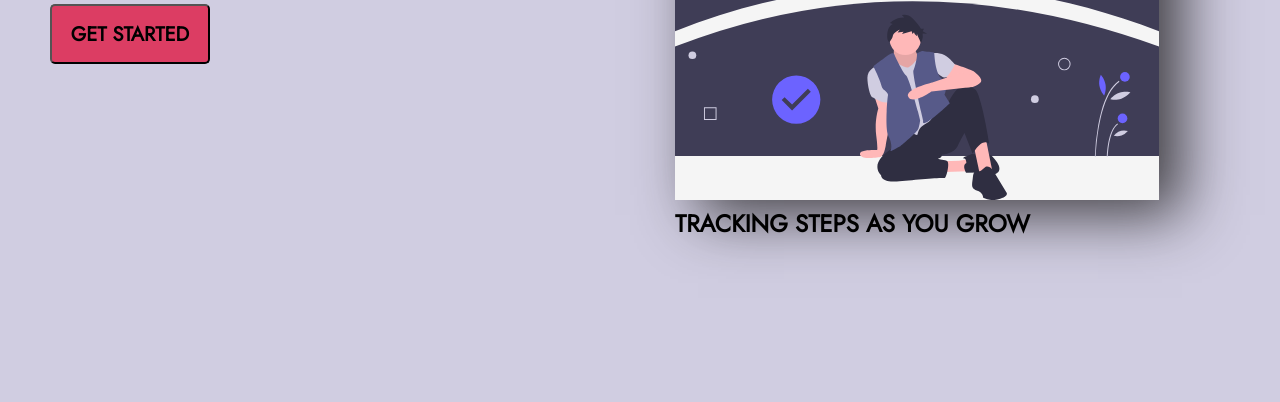
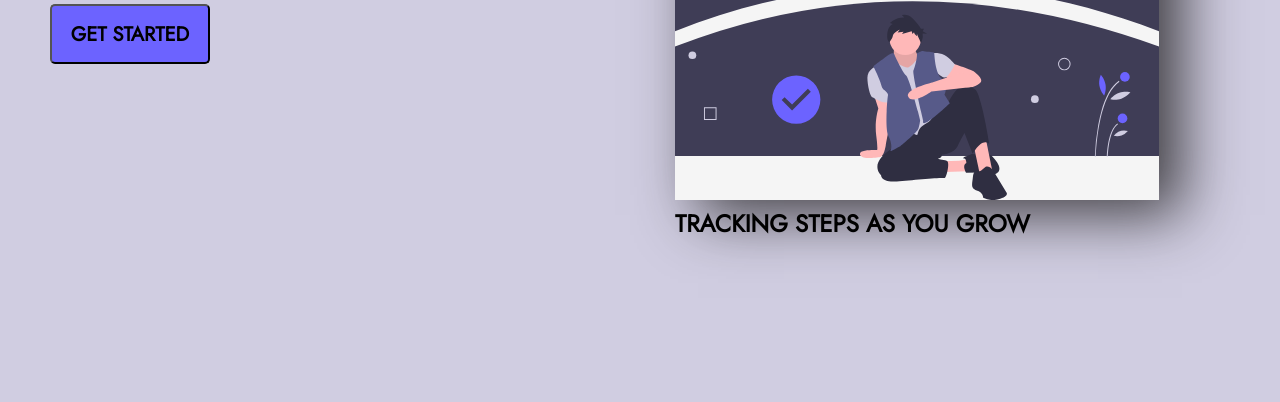
Before and after one commit to SuBOT11/fun, a plain HTML site: page index.html in a window 1280 px wide. Shown: the part 398-800 px from the top of the page. Drawn offline with Linux system fonts and the light colour scheme.

Commit message:
-changes saved

```diff
--- a/style.css
+++ b/style.css
@@ -111,7 +111,7 @@ button{
   text-transform: uppercase;
   font-weight: 900;
   font-size:20px;
-  background: rgba(226, 10, 54, 0.733);
+  background: #6C63FF;
   border-radius: 5px;
 }
 .right p{
```
